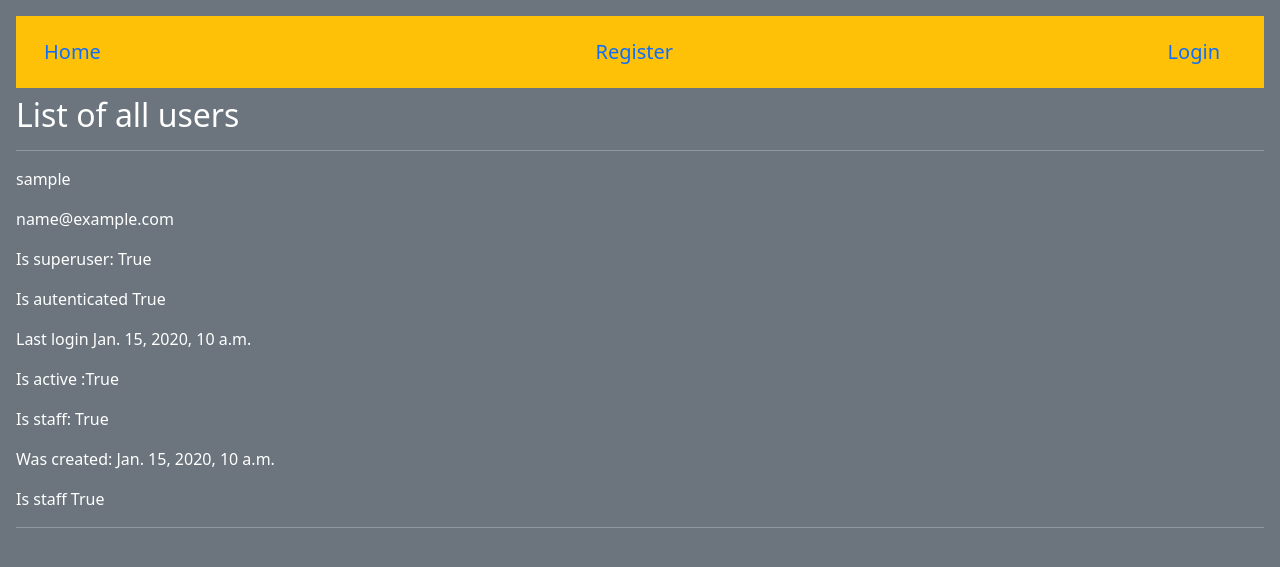
After one commit to radik2019/e_commerce, a Django app: template store_app/templates/store_app/allusers.html in a window 1280 px wide. The commit adds this page. Shown: the top 567 px of the page. Run offline with Django 3.2, Linux system fonts and the light colour scheme; tables that the repository leaves empty hold one stand-in row (values such as "Sample post"); the template is opened without the code that fills it: values that come from a table or form of the project are taken from there, most other values are stand-ins (such as "Sample title", 1, 10 or a date in 2020).

Commit message:
[ADD] added allusers.html, acces debug...

```diff
--- a/ecomerce_project/urls.py
+++ b/ecomerce_project/urls.py
@@ -12,4 +12,5 @@ urlpatterns = [
     path('register/', register_user, name='register'),
     path('registersuperuser/', register_superuser, name='registersuperuser'),
     path('addprod/', add_prod, name='addprod'),
+    path('allusers/', all_users, name='allusers'),
 ]
--- /dev/null
+++ b/store_app/templates/store_app/allusers.html
@@ -0,0 +1,19 @@
+{% extends "store_app/base.html" %}
+{% block content %}
+
+<h2> List of all users </h2>
+<hr>
+{% for user in users %}
+    <p>{{user.get_username}}</p>
+    <p> {{ user.email}} </p>
+    <p> Is superuser:  {{ user.is_superuser }} </p>
+    <p>Is autenticated {{ user.is_authenticated }}</p>
+    <p> Last login {{ user.last_login}} </p>
+    <p> Is active :{{ user.is_active}} </p>
+    <p> Is staff: {{ user.is_staff}} </p>
+    <p> Was created: {{ user.date_joined}} </p>
+    <p> Is staff {{ user.is_staff}} </p>
+    <hr>
+{% endfor %}
+
+{% endblock %}
--- a/store_app/templates/store_app/base.html
+++ b/store_app/templates/store_app/base.html
@@ -46,6 +46,12 @@
                   <button class="navbar-toggler" type="button" data-bs-toggle="collapse" data-bs-target="#navbarSupportedContent" aria-controls="navbarSupportedContent" aria-expanded="false" aria-label="Toggle navigation">
                     <span class="navbar-toggler-icon"></span>
                   </button>
+
+                  <a class="navbar-brand" href="{% url 'allusers' %}">All Users</a>
+                  <button class="navbar-toggler" type="button" data-bs-toggle="collapse" data-bs-target="#navbarSupportedContent" aria-controls="navbarSupportedContent" aria-expanded="false" aria-label="Toggle navigation">
+                    <span class="navbar-toggler-icon"></span>
+                  </button>
+
                 {% endif %}
 
                 <p>Hello {{ name }}</p>
```
Also changed, not shown: store_app/templates/store_app/register.html (+7 -3 lines), store_app/views.py (+29 -1 lines).
